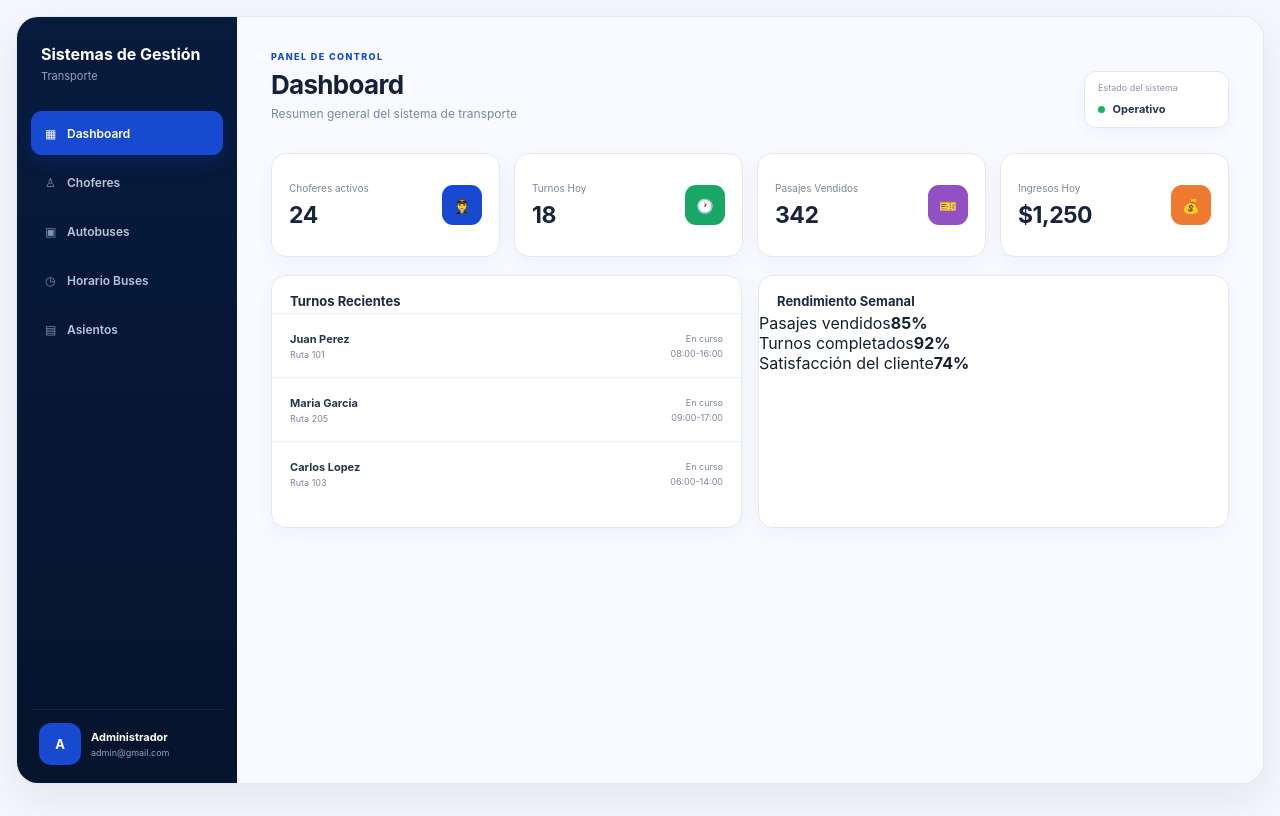
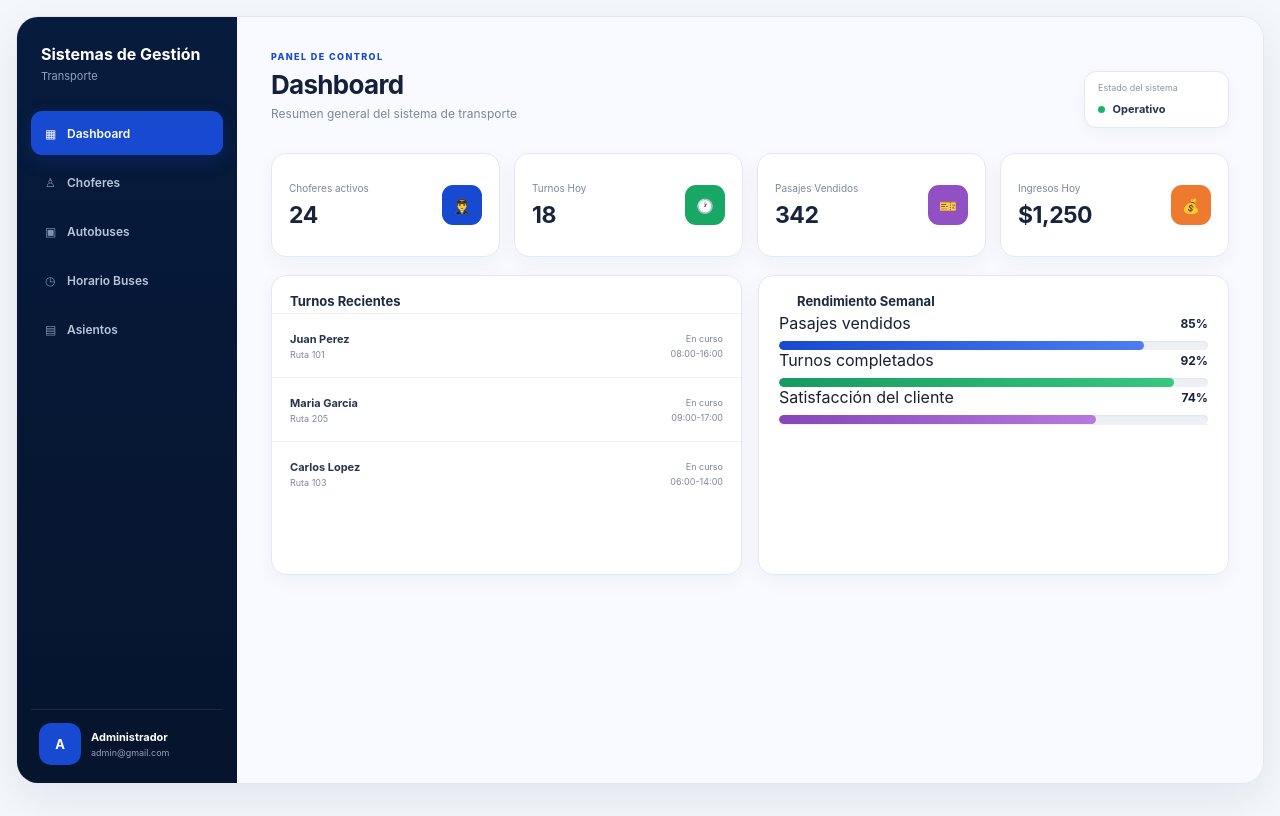
Before and after one commit to ikervegavaldes123-lang/frontend-buses, a React (Vite) app: page / in a window 1280 px wide. Built offline with nearby package versions, Linux system fonts and the light colour scheme.

Commit message:
Agregar diseño visual al rendimiento semanal

```diff
--- a/src/index.css
+++ b/src/index.css
@@ -67,6 +67,28 @@ button { cursor: pointer; }
 .driver-form input,.driver-form select { width: 100%; border: 1px solid #c9ced6; border-radius: 7px; padding: 9px 10px; outline: none; background: #fff; color: #111; font-size: 11px; }
 .driver-form input:focus,.driver-form select:focus { border-color: #1749d1; box-shadow: 0 0 0 2px rgba(23,73,209,.1); }
 .driver-form-actions { display: flex; justify-content: flex-end; gap: 8px; margin-top: 18px; } .secondary-button,.primary-button { border: 0; border-radius: 7px; padding: 9px 13px; font-size: 10px; font-weight: 700; } .secondary-button { color: #333; background: #edf0f3; } .primary-button { color: #fff; background: #1749d1; }
+
+/* Rendimiento semanal */
+.performance-panel { min-height: 300px; padding: 0 20px 16px; }
+.performance-header { display: flex; align-items: flex-start; justify-content: space-between; gap: 15px; padding: 18px 0 14px; border-bottom: 1px solid #edf0f5; }
+.performance-header h2 { padding: 0; margin: 2px 0 4px; font-size: 15px; color: #18263e; }
+.performance-header p { margin: 0; color: #8a95a5; font-size: 9px; }
+.performance-eyebrow { color: #1749d1; font-size: 8px; font-weight: 800; letter-spacing: 1.2px; }
+.performance-period { padding: 6px 9px; border: 1px solid #e3e9f2; border-radius: 8px; color: #69768a; background: #f8faff; font-size: 8px; font-weight: 700; white-space: nowrap; }
+.performance-metrics { display: flex; flex-direction: column; gap: 17px; padding: 18px 0 15px; }
+.metric { width: 100%; }
+.metric-heading { display: flex; align-items: center; justify-content: space-between; gap: 12px; margin-bottom: 8px; }
+.metric-name { display: flex; align-items: center; gap: 9px; color: #435069; font-size: 10px; font-weight: 600; }
+.metric-name > span:last-child { white-space: nowrap; }
+.metric-heading strong { color: #17243c; font-size: 12px; }
+.metric-icon { width: 27px; height: 27px; display: grid; place-items: center; border-radius: 8px; font-size: 12px; }
+.metric-icon.blue { background: #edf2ff; } .metric-icon.green { background: #e5f8ef; } .metric-icon.purple { background: #f3eafa; }
+.metric-track { width: 100%; height: 9px; overflow: hidden; border-radius: 999px; background: #edf1f6; box-shadow: inset 0 1px 2px rgba(20,35,60,.06); }
+.metric-fill { height: 100%; border-radius: inherit; transition: width .5s ease; }
+.metric-fill.blue { background: linear-gradient(90deg,#1749d1,#4d7df0); } .metric-fill.green { background: linear-gradient(90deg,#159b60,#37c77f); } .metric-fill.purple { background: linear-gradient(90deg,#8745ba,#b879dd); }
+.performance-panel .panel-divider { height: 1px; background: #edf0f5; }
+.performance-footer { display: flex; align-items: center; justify-content: space-between; padding-top: 12px; color: #7c8799; font-size: 9px; }
+.performance-footer strong { color: #1749d1; font-size: 12px; }
 @media (max-width:900px) { .stats-grid { grid-template-columns: repeat(2,1fr); } .dashboard-grid { grid-template-columns: 1fr; } }
 @media (max-width:760px) { .dashboard-layout { width:100%; min-height:100vh; margin:0; border:0; border-radius:0; } .dashboard-sidebar { width:175px; min-width:175px; } .dashboard-content { padding:24px 20px; } }
-@media (max-width:560px) { .dashboard-layout { display:block; } .dashboard-sidebar { width:100%; min-width:0; min-height:auto; padding:15px; } .sidebar-brand { padding-bottom:12px; } .sidebar-nav { display:grid; grid-template-columns:repeat(2,1fr); } .dashboard-content { padding:20px 12px; } .dashboard-main-header { display:block; } .dashboard-welcome { margin-bottom:18px; } .stats-grid { grid-template-columns:1fr 1fr; gap:9px; } .stat-card { padding:13px; } .stat-card strong { font-size:19px; } }
+@media (max-width:560px) { .dashboard-layout { display:block; } .dashboard-sidebar { width:100%; min-width:0; min-height:auto; padding:15px; } .sidebar-brand { padding-bottom:12px; } .sidebar-nav { display:grid; grid-template-columns:repeat(2,1fr); } .dashboard-content { padding:20px 12px; } .dashboard-main-header { display:block; } .dashboard-welcome { margin-bottom:18px; } .stats-grid { grid-template-columns:1fr 1fr; gap:9px; } .stat-card { padding:13px; } .stat-card strong { font-size:19px; } .performance-header { display:block; } .performance-period { display:inline-block; margin-top:10px; } .performance-panel { padding-left:14px; padding-right:14px; } }
```
